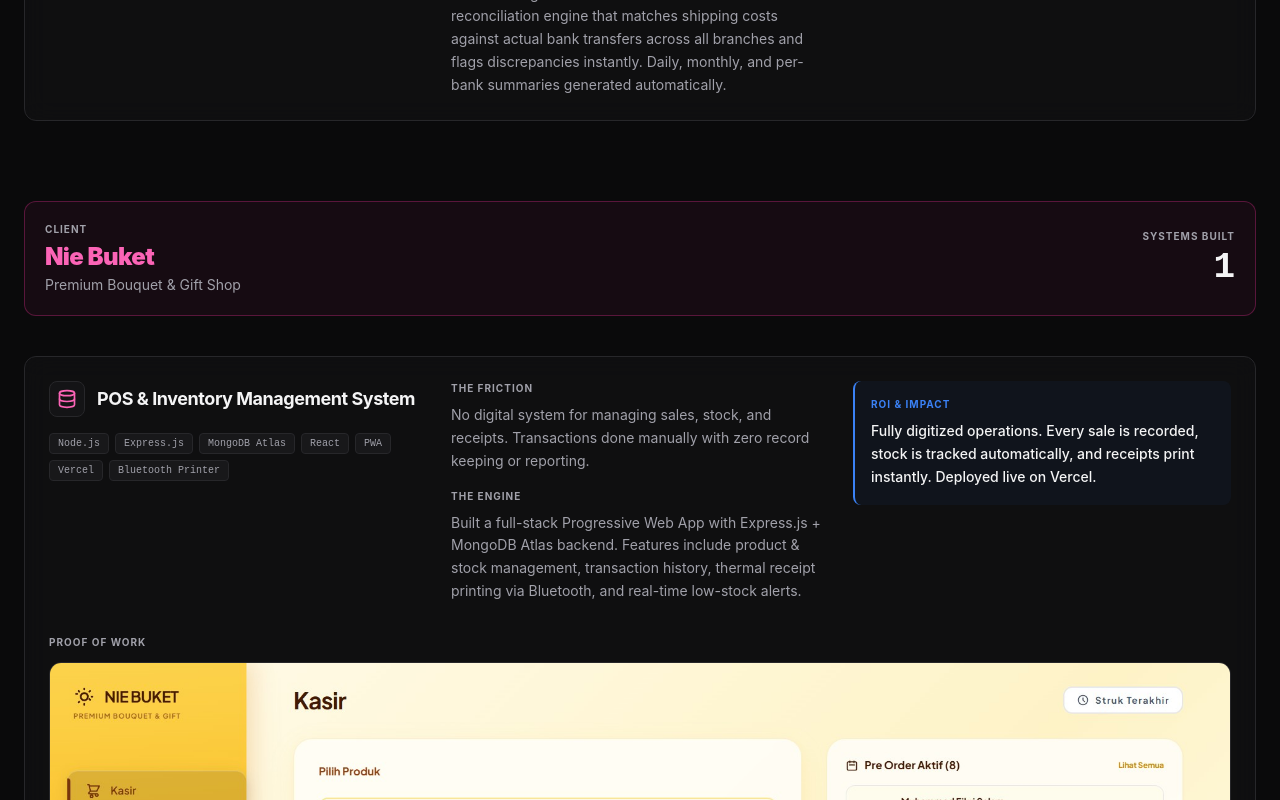
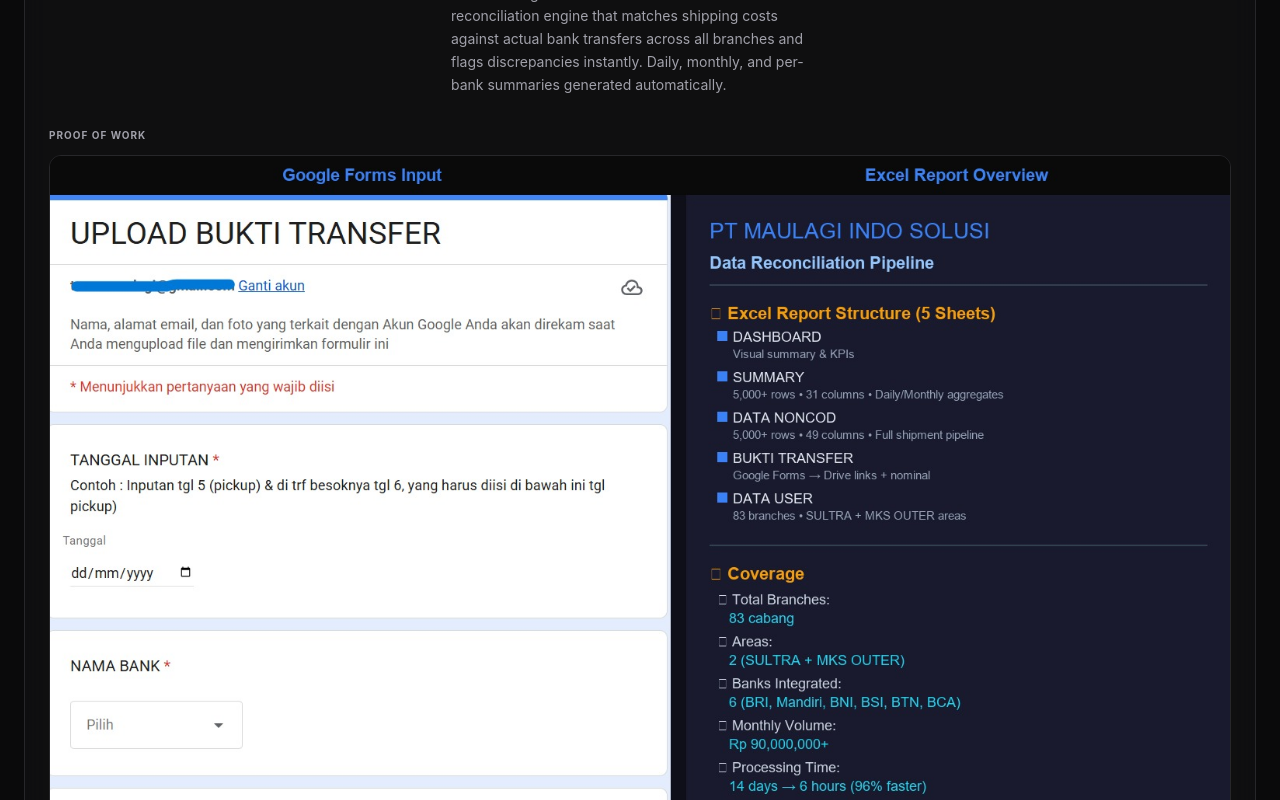
Before and after one commit to tamtam2492/portfolio, a React (Vite) app: page / in a window 1280 px wide. Shown: the part 6420-7220 px from the top of the page. Built offline with nearby package versions, Linux system fonts and the light colour scheme.

Commit message:
Add Maulagi proof image: Google Forms + Excel summary composite

```diff
--- a/public/portfolio-print.html
+++ b/public/portfolio-print.html
@@ -310,6 +310,10 @@
         <div class="label">Result</div>
         <p>Reconciliation across 80+ branches cut from 14 days to 6 hours. 99% duplicate elimination. Handles Rp90M+ monthly transaction volume. Full financial visibility — management sees branch-level accuracy daily without manual effort.</p>
       </div>
+      <div class="project-row" style="margin-top:12px">
+        <div class="label">Proof of Work</div>
+        <img src="maulagi-proof.jpg" alt="Maulagi Reconciliation System — Google Forms Input + Excel Report Overview" style="width:100%;border-radius:8px;margin-top:6px;">
+      </div>
     </div>
   </div>
 
--- a/src/App.tsx
+++ b/src/App.tsx
@@ -66,7 +66,8 @@
         solution: "End-to-end data pipeline: branch operators submit transfer proof via Google Forms → auto-stored in Google Drive + Google Sheets → fed into a 49-column Excel reconciliation engine that matches shipping costs against actual bank transfers across all branches and flags discrepancies instantly. Daily, monthly, and per-bank summaries generated automatically.",
         roi: "Reconciliation time cut from 14 days to 6 hours. 99% of duplicate entries eliminated. Handles Rp90M+ monthly transaction volume across 80+ branches. Full financial visibility — management sees branch-level accuracy daily without manual effort.",
         tools: ["Google Forms", "Google Sheets", "Google Drive", "Excel Automation", "Data Pipelines"],
-        icon: <Layers className="w-5 h-5 text-purple-400" />
+        icon: <Layers className="w-5 h-5 text-purple-400" />,
+        image: "/maulagi-proof.jpg"
       },
     ]
   },
```
Also changed, not shown: public/maulagi-proof.jpg (added), 1 other file (tests, documents, lock files or other folders).
